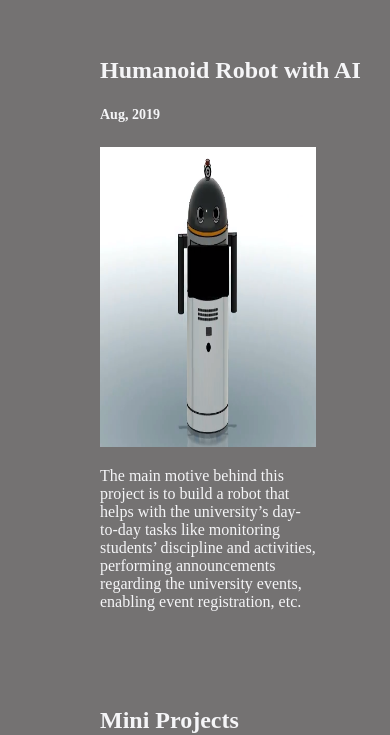
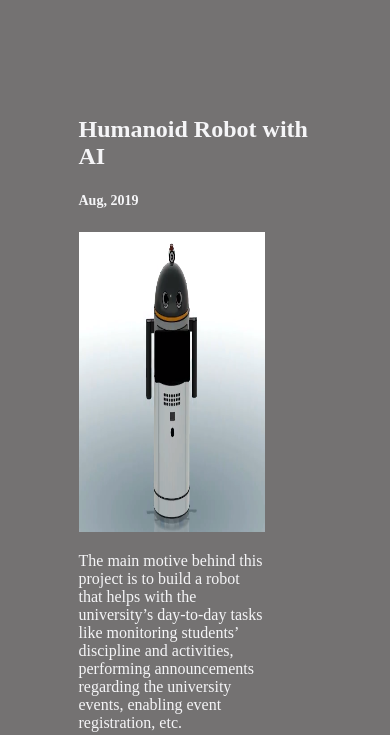
Before and after one commit to abhishekn0005/Projectplace, a plain HTML site: page index.html in a window 390 px wide. Shown: the part 137-872 px from the top of the page. Drawn offline with Linux system fonts and the light colour scheme.

Commit message:
Update styles.css

```diff
--- a/css/styles.css
+++ b/css/styles.css
@@ -134,6 +134,7 @@ img {
     }
     .rightcolumn, .leftcolumn{
     width: 100%;
+    padding: 15%;
     }
 }
 
```
